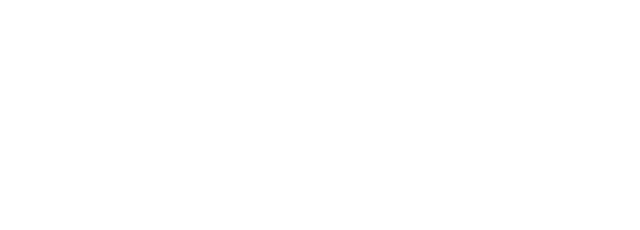
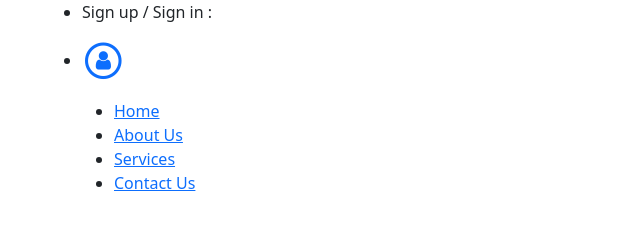
Before and after one commit to kimathi72/fitnessForLife, a website: page index.html in a window 1280 px wide. Shown: the whole page, without its empty margins (0-640 px from the left). Drawn offline with nearby package versions, Linux system fonts and the light colour scheme.

Commit message:
navigation sectionin index.html

```diff
--- a/index.html
+++ b/index.html
@@ -5,11 +5,47 @@
     <meta http-equiv="X-UA-Compatible" content="IE=edge">
     <meta name="viewport" content="width=device-width, initial-scale=1.0">
     <link rel="stylesheet" href="https://cdn.jsdelivr.net/npm/bootstrap@5.2.3/dist/css/bootstrap.min.css" integrity="sha384-rbsA2VBKQhggwzxH7pPCaAqO46MgnOM80zW1RWuH61DGLwZJEdK2Kadq2F9CUG65" crossorigin="anonymous">
-
+    <link rel="stylesheet" href="https://cdnjs.cloudflare.com/ajax/libs/font-awesome/4.7.0/css/font-awesome.min.css">
     <link rel="stylesheet/" href="style.css">
     <title>Fitness 4 Life</title>
 </head>
 <body>
+    <div class="container">
+        <section id="navigation">
+            <div class="row">
+                    <ul>
+                        <li><p>Sign up / Sign in : </p></li>
+                        <li><a href=""><span class="fa-stack fa-lg">
+                            <i class="fa fa-circle-thin fa-stack-2x"></i>
+                            <i class="fa fa-user fa-stack-1x "></i>
+                          </span></a></li>
+                    </ul>
+            </div>
+            <div class="row">
+                <div class="companyLogo">
+
+                </div>
+                <nav>
+                    <ul>
+                        <li><a href="#home">Home</a> </li>
+                        <li><a href="#about">About Us</a></li>
+                        <li><a href="#services">Services</a></li>
+                        <li><a href="#contactForm">Contact Us</a></li>
+
+                    </ul>
+
+                </nav>
+
+            </div>
+
+        </section>
+        <section>
+
+        </section>
+        <section>
+
+        </section>
+    </div>
 
     <script src="https://cdn.jsdelivr.net/npm/bootstrap@5.2.3/dist/js/bootstrap.min.js" integrity="sha384-cuYeSxntonz0PPNlHhBs68uyIAVpIIOZZ5JqeqvYYIcEL727kskC66kF92t6Xl2V" crossorigin="anonymous"></script>
     <script src="https://cdn.jsdelivr.net/npm/bootstrap@5.2.3/dist/js/bootstrap.bundle.min.js" integrity="sha384-kenU1KFdBIe4zVF0s0G1M5b4hcpxyD9F7jL+jjXkk+Q2h455rYXK/7HAuoJl+0I4" crossorigin="anonymous"></script>
```
